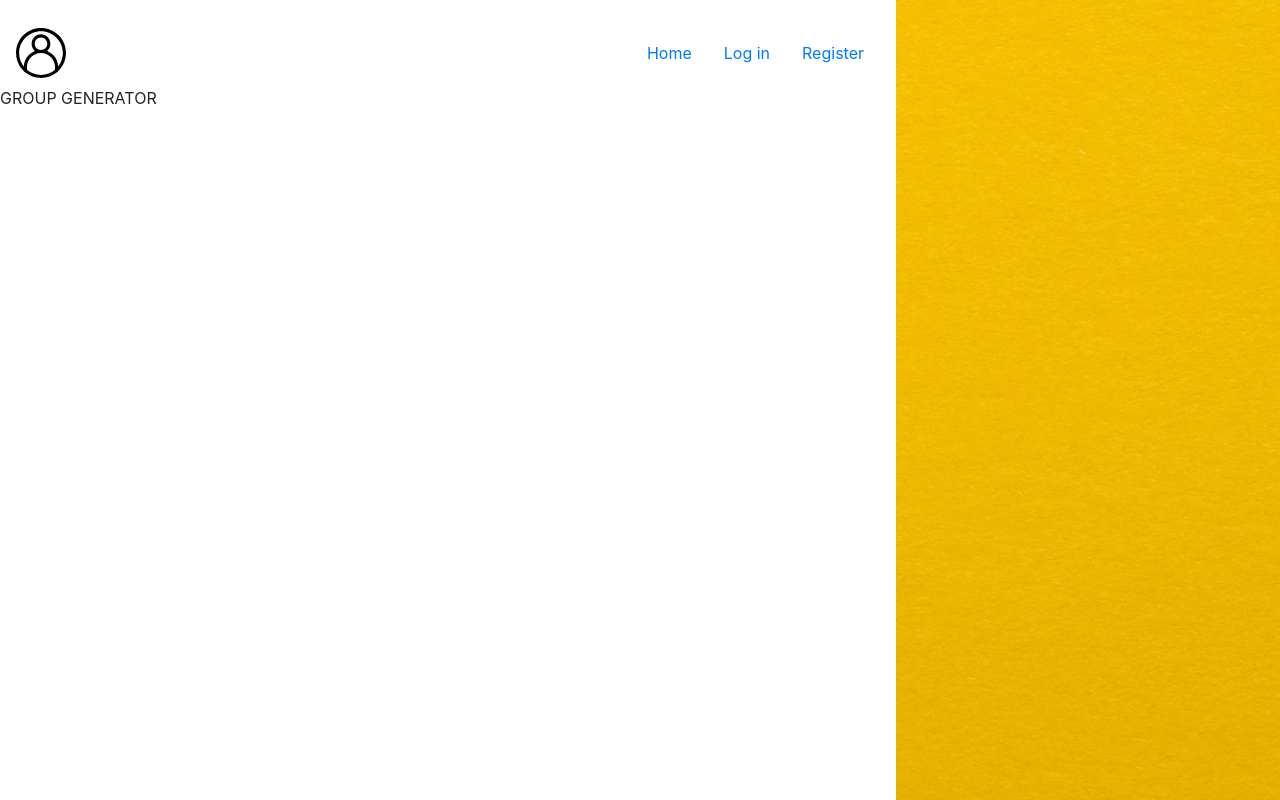
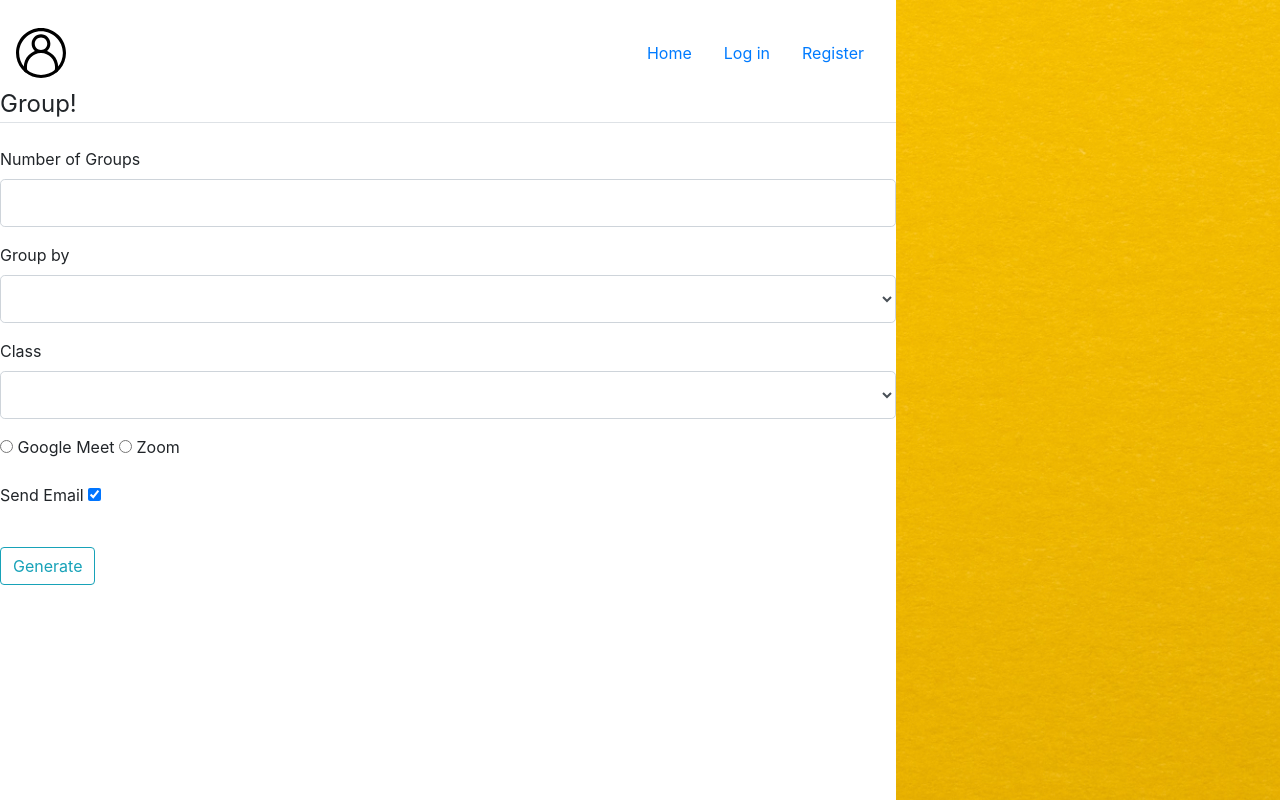
Before and after one commit to stevenoh2003/Grouper, a Flask app: template app/templates/grouper.html in a window 1280 px wide. Run offline with Flask 2, Linux system fonts and the light colour scheme; the template is opened without the code that fills it: values that come from a table or form of the project are taken from there, others are empty; some libraries are stand-ins or nearby versions.

Commit message:
Add GrouperForm to HTML

```diff
--- a/app/templates/grouper.html
+++ b/app/templates/grouper.html
@@ -1,7 +1,87 @@
 {% extends "base.html" %}
 
 {% block content %}
-  <div>
-    GROUP GENERATOR
-  </div>
+	<div class="content-selection">
+		<form method="POST" action=""> <!-- empty action means it will post back to the same route -->
+			{{ form.hidden_tag() }}
+			{{ form.csrf_token }}
+			<fieldset class="form-group">
+				<legend class="border-bottom mb-4"> Group! </legend>
+
+				<div class="form-group">
+					{{ form.num_groups.label(class="form-control-label") }}
+
+					{% if form.num_groups.errors %}
+						{{form.num_groups(class="form-control form-control-lg is-invalid")}}
+						<div class="invalid-feedback">
+							{% for error in form.num_groups.errors %}
+								<span> {{error}} </span>
+							{% endfor %}
+						</div>
+					{% else %}
+						{{ form.num_groups(class="form-control form-control-lg") }}
+					{% endif %}
+				</div>
+
+				<div class="form-group">
+					{{ form.differentiator.label(class="form-control-label") }}
+
+					{% if form.differentiator.errors %}
+						{{form.differentiator(class="form-control form-control-lg is-invalid")}}
+						<div class="invalid-feedback">
+							{% for error in form.differentiator.errors %}
+								<span> {{error}} </span>
+							{% endfor %}
+						</div>
+					{% else %}
+						{{ form.differentiator(class="form-control form-control-lg") }}
+					{% endif %}
+				</div>
+
+				<div class="form-group">
+					{{ form.students.label(class="form-control-label") }}
+
+					{% if form.students.errors %}
+						{{form.students(class="form-control form-control-lg is-invalid")}}
+						<div class="invalid-feedback">
+							{% for error in form.students.errors %}
+								<span> {{error}} </span>
+							{% endfor %}
+						</div>
+					{% else %}
+						{{ form.students(class="form-control form-control-lg") }}
+					{% endif %}
+				</div>
+
+				<div class="form-group">
+					{% for subfield in form.service %}
+					    <tr>
+					        <td>{{ subfield }}</td>
+					        <td>{{ subfield.label }}</td>
+					    </tr>
+					{% endfor %}
+					{% if form.service.errors %}
+						{% for error in form.service.errors %}
+							<span> {{error}} </span>
+						{% endfor %}
+					{% endif %}
+				</div>
+
+				<div class="form-group">
+					{{form.send_email.label(class="form-control-label")}}
+					{{form.send_email}}
+
+					{% if form.send_email.errors %}
+						{% for error in form.send_email.errors %}
+							<span> {{error}} </span>
+						{% endfor %}
+					{% endif %}
+				</div>
+			</fieldset>
+
+			<div class="form-group">
+				{{ form.submit(class="btn btn-outline-info") }}
+			</div>
+		</form>
+	</div>
 {% endblock content %}
```
